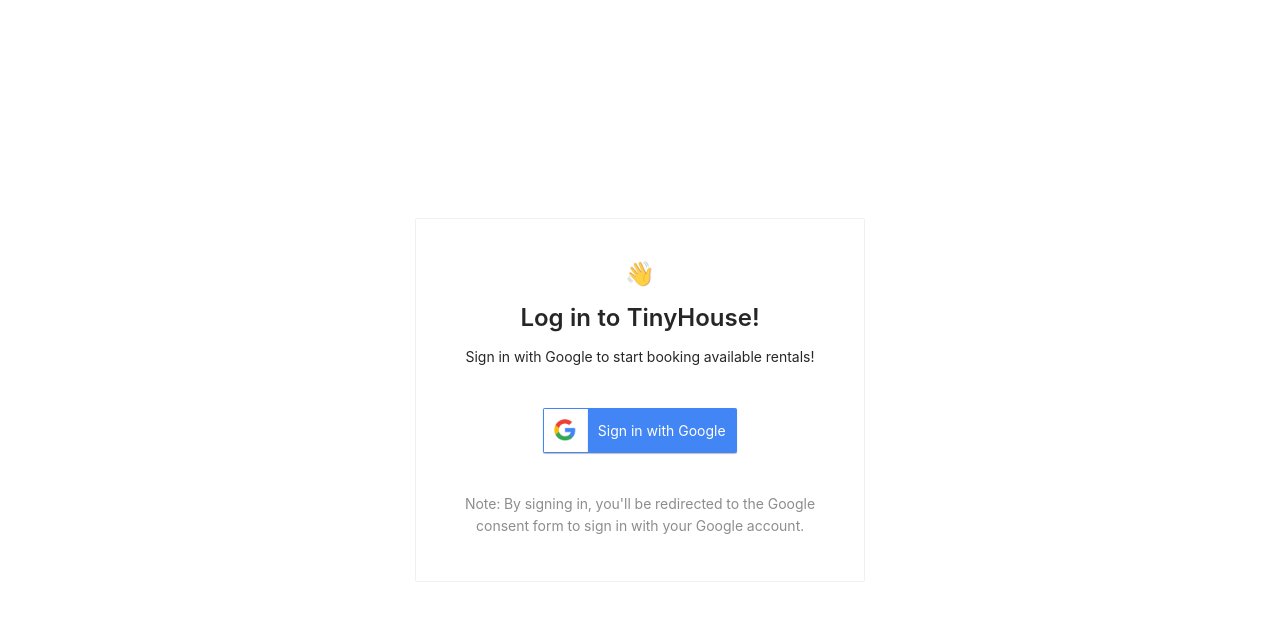
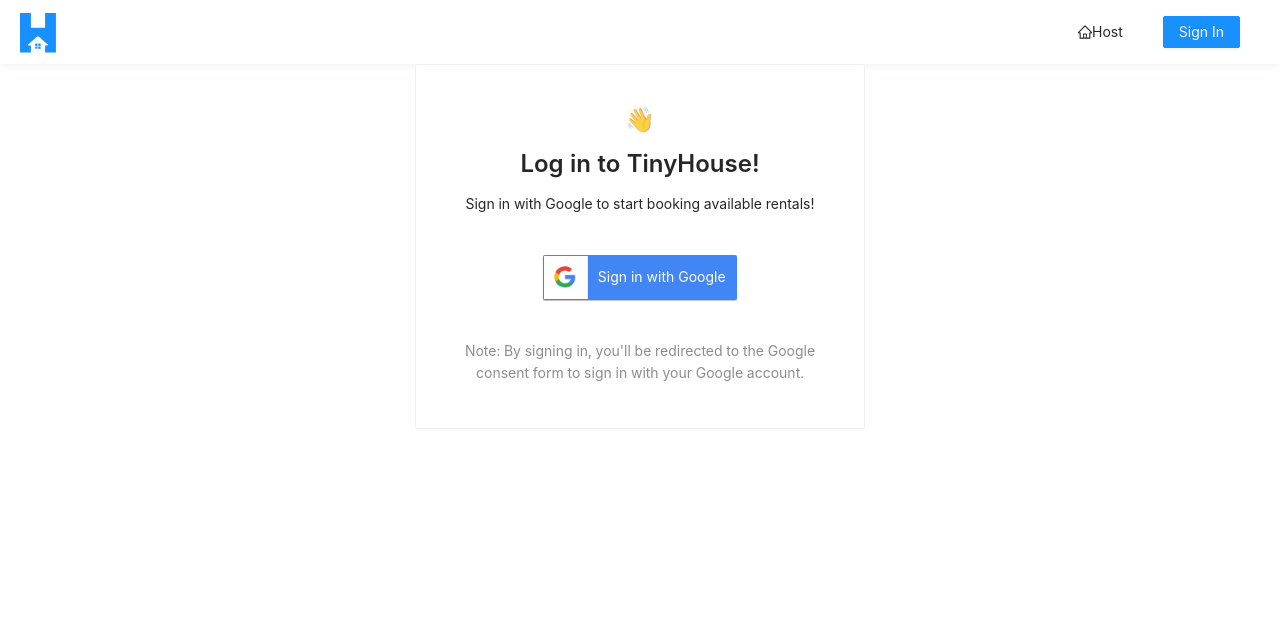
Before and after one commit to benhanzl/tinyhouse-client, a React (Create React App) app: page /login in a window 1280 px wide. Shown: the top 620 px of the page. Built offline with nearby package versions, Linux system fonts and the light colour scheme.

Commit message:
Add AppHeader component

```diff
--- a/src/index.tsx
+++ b/src/index.tsx
@@ -3,9 +3,10 @@
 import { ApolloProvider } from "@apollo/react-hooks";
 import { render } from "react-dom";
 import { BrowserRouter as Router, Route, Switch } from "react-router-dom";
-import { Layout } from "antd";
+import { Affix } from "antd";
 import { Viewer } from "./lib/types";
 import {
+  AppHeader,
   Home,
   Host,
   Listing,
@@ -34,7 +35,9 @@
 
   return (
     <Router>
-      <Layout id="app">
+      <Affix offsetTop={0} className="app__affix-header">
+        <AppHeader viewer={viewer} />
+      </Affix>
       <Switch>
         <Route exact path="/" component={Home} />
         <Route exact path="/host" component={Host} />
@@ -48,7 +51,6 @@
         <Route exact path="/user/:id" component={User} />
         <Route component={NotFound} />
       </Switch>
-      </Layout>
     </Router>
   );
 };
--- /dev/null
+++ b/src/sections/AppHeader/components/MenuItems/index.tsx
@@ -0,0 +1,45 @@
+import React from "react";
+import { Link } from "react-router-dom";
+import { Avatar, Button, Menu } from "antd";
+import { HomeOutlined, LogoutOutlined, UserOutlined } from "@ant-design/icons";
+import { Viewer } from "../../../../lib/types";
+
+interface Props {
+  viewer: Viewer;
+}
+
+const { Item, SubMenu } = Menu;
+
+export const MenuItems = ({ viewer }: Props) => {
+  const subMenuLogin =
+    viewer.id && viewer.avatar ? (
+      <SubMenu title={<Avatar src={viewer.avatar} />}>
+        <Item key="/user">
+          <UserOutlined />
+          Profile
+        </Item>
+        <Item key="/logout">
+          <LogoutOutlined />
+          Log out
+        </Item>
+      </SubMenu>
+    ) : (
+      <Item>
+        <Link to="/login">
+          <Button type="primary">Sign In</Button>
+        </Link>
+      </Item>
+    );
+
+  return (
+    <Menu mode="horizontal" selectable={false} className="menu">
+      <Item key="/host">
+        <Link to="/host">
+          <HomeOutlined />
+          Host
+        </Link>
+      </Item>
+      {subMenuLogin}
+    </Menu>
+  );
+};
--- /dev/null
+++ b/src/sections/AppHeader/components/index.ts
@@ -0,0 +1 @@
+export * from "./MenuItems";
--- /dev/null
+++ b/src/sections/AppHeader/index.tsx
@@ -0,0 +1,29 @@
+import React from "react";
+import { Link } from "react-router-dom";
+import { Layout } from "antd";
+import { MenuItems } from "./components";
+import { Viewer } from "../../lib/types";
+import logo from "./assets/tinyhouse-logo.png";
+
+const { Header } = Layout;
+
+interface Props {
+  viewer: Viewer;
+}
+
+export const AppHeader = ({ viewer }: Props) => {
+  return (
+    <Header className="app-header">
+      <div className="app-header__logo-search-section">
+        <div className="app-header__logo">
+          <Link to="/">
+            <img src={logo} alt="App logo" />
+          </Link>
+        </div>
+      </div>
+      <div className="app-header__menu-section">
+        <MenuItems viewer={viewer} />
+      </div>
+    </Header>
+  );
+};
--- a/src/sections/index.ts
+++ b/src/sections/index.ts
@@ -1,3 +1,4 @@
+export * from "./AppHeader";
 export * from "./Home";
 export * from "./Host";
 export * from "./Listing";
```
Also changed, not shown: src/sections/AppHeader/assets/tinyhouse-logo.png (added). Lines whose indentation alone changed are shown as unchanged.
